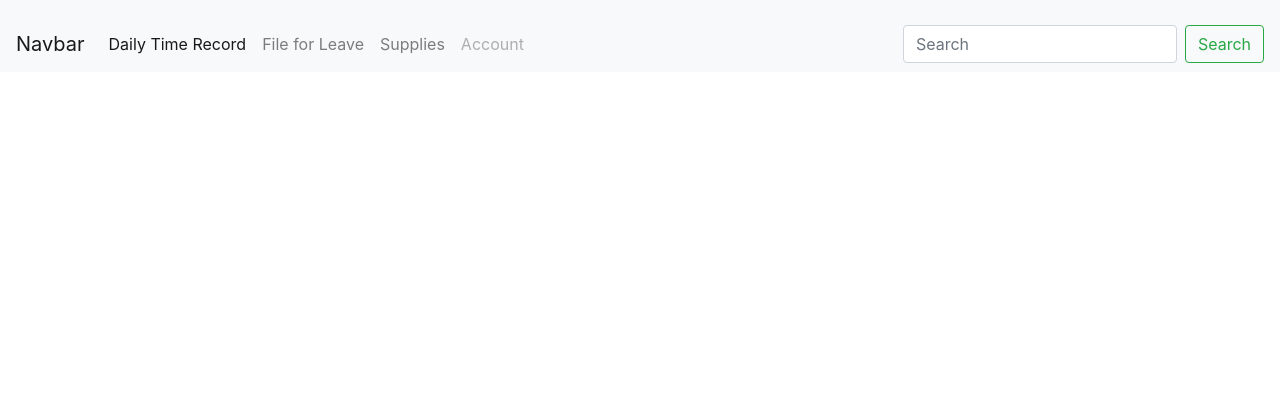
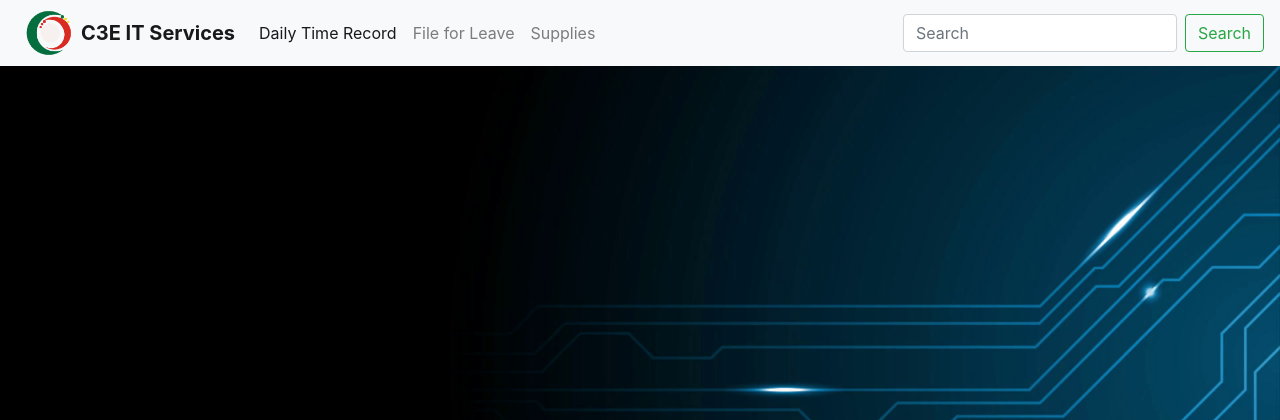
Before and after one commit to amieljoaquinpinauin/c3e_system, a PHP site: page / in a window 1280 px wide. Shown: the top 420 px of the page. Run offline with PHP 8.4, Linux system fonts and the light colour scheme.

Commit message:
navbar_commit

```diff
--- a/c3e_style.css
+++ b/c3e_style.css
@@ -6,8 +6,13 @@
     margin-top: 180px;
 }
 
+#logo_c3e{
+    height: 50px;
+    width: 65px;
+}
+
 body {
-	background-image: url('img/wallpaper2.png');
+  background-image: url('img/wallpaper2.png');
   background-repeat: no-repeat;
   background-size: 100% auto;
   }
--- a/index.php
+++ b/index.php
@@ -3,9 +3,10 @@
 session_start(); // Start the session
 
 ?>
+<!-- index.php -->
+<!DOCTYPE html>
+<html lang="en">
 
-<!DOCTYPE html>
-<html>
 <head>
    <title>Bootstrap Example</title>
    <meta charset="utf-8">
@@ -17,79 +18,13 @@ session_start(); // Start the session
    <script src="https://code.jquery.com/jquery-3.4.1.min.js"></script>
    <script src="https://cdnjs.cloudflare.com/ajax/libs/popper.js/1.14.7/umd/popper.min.js"></script>
    <script src="https://stackpath.bootstrapcdn.com/bootstrap/4.3.1/js/bootstrap.min.js"></script>
+   <link rel="stylesheet" href="c3e_style.css">
+</head>
 
-    <link rel="stylesheet" href="styles.css">
-</head>
 <body>
+   <?php include 'navbar.php'; ?>
 
-<!-- Your existing HTML body content goes here -->
+   <!-- Rest of your HTML content -->
+</body>
 
-<nav class="navbar navbar-expand-lg navbar-light bg-light">
-  <!-- ... Your existing navigation bar code ... -->
-</nav>
-
-</body>
 </html>
-
-
-<!DOCTYPE html>
-<html>
-<head>
-<title>Bootstrap Example</title>
-    <meta charset="utf-8">
-    <meta name="viewport" content="width=device-width, initial-scale=1">
-    <!-- Bootstrap CSS -->
-    <link rel="stylesheet" href="https://stackpath.bootstrapcdn.com/bootstrap/4.3.1/css/bootstrap.min.css">
-    <!-- Optional JavaScript -->
-    <!-- jQuery first, then Popper.js, then Bootstrap JS -->
-    <script src="https://code.jquery.com/jquery-3.4.1.min.js"></script>
-    <script src="https://cdnjs.cloudflare.com/ajax/libs/popper.js/1.14.7/umd/popper.min.js"></script>
-    <script src="https://stackpath.bootstrapcdn.com/bootstrap/4.3.1/js/bootstrap.min.js"></script>
-
-    <link rel="stylesheet" href="styles.css">
-</head>
-  <body>
-<nav class="navbar navbar-expand-lg navbar-light bg-light">
-  <a class="navbar-brand" href="#">Navbar</a>
-  <button class="navbar-toggler" type="button" data-toggle="collapse" data-target="#navbarSupportedContent" aria-controls="navbarSupportedContent" aria-expanded="false" aria-label="Toggle navigation">
-    <span class="navbar-toggler-icon"></span>
-  </button>
-
-  <div class="collapse navbar-collapse" id="navbarSupportedContent">
-    <ul class="navbar-nav mr-auto">
-      <li class="nav-item active">
-        <a class="nav-link" href="#">Daily Time Record <span class="sr-only">(current)</span></a>
-      </li>
-      <li class="nav-item">
-        <a class="nav-link" href="leave_list.php">File for Leave</a>
-    </li>
-      <li class="nav-item">
-        <a class="nav-link" href="#">Supplies</a>
-      </li>
-     <!-- <li class="nav-item dropdown">
-        <a class="nav-link dropdown-toggle" href="#" id="navbarDropdown" role="button" data-toggle="dropdown" aria-haspopup="true" aria-expanded="false">
-          Dropdown
-        </a>
-        <li class="nav-item">
-        <a class="nav-link" href="#">Supplies</a>
-      </li> -->
-       <div class="dropdown-menu" aria-labelledby="navbarDropdown">
-          <a class="dropdown-item" href="#">Action</a>
-          <a class="dropdown-item" href="#">Another action</a>
-          <div class="dropdown-divider"></div>
-          <a class="dropdown-item" href="#">Something else here</a>
-        </div>
-      </li>
-      <li class="nav-item">
-        <a class="nav-link disabled" href="#">Account</a>
-      </li>
-    </ul>
-    <form class="form-inline my-2 my-lg-0">
-      <input class="form-control mr-sm-2" type="search" placeholder="Search" aria-label="Search">
-      <button class="btn btn-outline-success my-2 my-sm-0" type="submit">Search</button>
-    </form>
-  </div>
-</nav>
-
-</body>
-</html>
--- a/leave.php
+++ b/leave.php
@@ -1,8 +1,6 @@
 <?php
 session_start(); // Start the session
 include 'db_connection.php';
-
-session_start(); // Start the session
 
 // Check if the form is submitted
 if ($_SERVER["REQUEST_METHOD"] == "POST") {
@@ -20,8 +18,6 @@ if ($_SERVER["REQUEST_METHOD"] == "POST") {
     $stmt->bind_param("ssssss", $name, $date, $leaveType, $durationFrom, $durationTo, $reason);
 
     if ($stmt->execute()) {
-        echo "Leave request submitted successfully!";
-
         // Get the ID of the last inserted row
         $leaveRequestId = $stmt->insert_id;
 
--- a/leave_list.php
+++ b/leave_list.php
@@ -87,6 +87,7 @@ $conn->close();
 </head>
 
 <body>
+<?php include 'navbar.php'; ?>
 
 <div class="container" id="leaveListContainer" style="background-color: white;">
     <h2 class="mb-4"><b>LEAVE REQUEST LIST (<?php echo $userPosition; ?>)</b></h2>
--- a/login.html
+++ b/login.html
@@ -22,7 +22,7 @@
                     <div class="card" style="border-radius: 1rem;">
                         <div class="row g-0">
                             <div class="col-md-6 col-lg-5 d-none d-md-block">
-                                <img id="c3e_logo" src="img/c3e_logo.png" alt="login form" />
+                                <img id="c3e_logo" src="img/c3e_logo.png" alt="login form"/>
                             </div>
                             <div class="col-md-6 col-lg-7 d-flex align-items-center">
                                 <div class="card-body p-4 p-lg-5 text-black">
--- /dev/null
+++ b/navbar.php
@@ -0,0 +1,41 @@
+<!-- navbar.php -->
+<!-- navbar.php -->
+<?php
+// Define an array with page names and their corresponding URLs
+$pages = [
+    'Daily Time Record' => 'index.php',
+    'File for Leave' => 'leave_list.php',
+    'Supplies' => 'supplies.php',
+];
+
+// Get the current page name from the URL
+$current_page = basename($_SERVER['PHP_SELF']);
+
+?>
+
+<nav class="navbar navbar-expand-lg navbar-light bg-light">
+   <img id="logo_c3e" src="img/c3e_logo.png" alt="nav form" style="height: 50px; width: 65px;" />
+   <a class="navbar-brand" href="#"><b>C3E IT Services</b></a>
+   <button class="navbar-toggler" type="button" data-toggle="collapse" data-target="#navbarSupportedContent" aria-controls="navbarSupportedContent" aria-expanded="false" aria-label="Toggle navigation">
+      <span class="navbar-toggler-icon"></span>
+   </button>
+
+   <div class="collapse navbar-collapse" id="navbarSupportedContent">
+      <ul class="navbar-nav mr-auto">
+         <?php
+         // Loop through the pages array to create navigation links
+         foreach ($pages as $page_name => $page_url) {
+            $active_class = ($current_page === $page_url) ? 'active' : '';
+            echo '<li class="nav-item ' . $active_class . '">';
+            echo '<a class="nav-link" href="' . $page_url . '">' . $page_name;
+            echo ($active_class === 'active') ? '<span class="sr-only">(current)</span>' : '';
+            echo '</a></li>';
+         }
+         ?>
+      </ul>
+      <form class="form-inline my-2 my-lg-0">
+         <input class="form-control mr-sm-2" type="search" placeholder="Search" aria-label="Search">
+         <button class="btn btn-outline-success my-2 my-sm-0" type="submit">Search</button>
+      </form>
+   </div>
+</nav>
```
Also changed, not shown: record.php (+8 -49 lines), supplies.php (added). Lines whose indentation alone changed are shown as unchanged.
